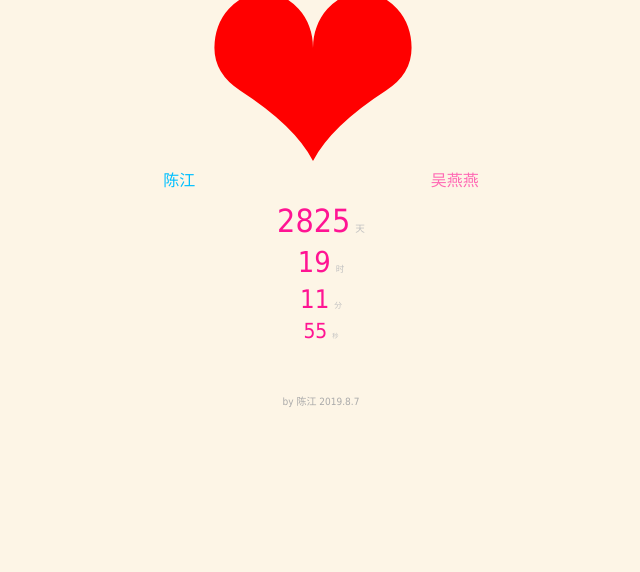
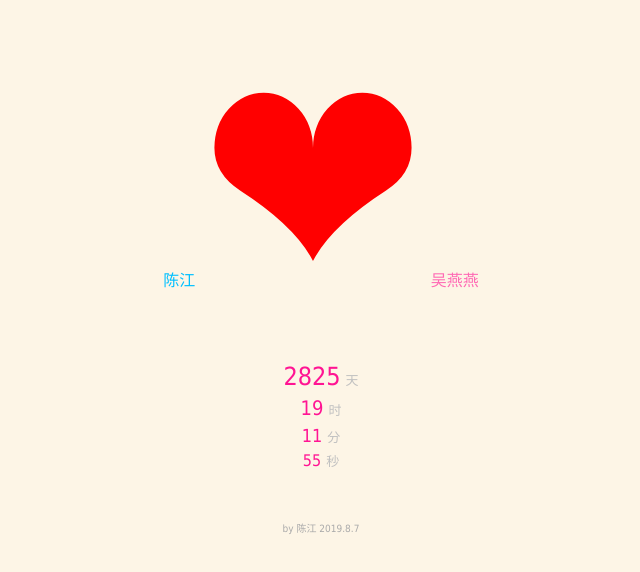
Before and after one commit to badhare/badhare.github.io, a plain HTML site: page index.html in a window 1280 px wide. Shown: the whole page, without its empty margins (319-959 px from the left). Drawn offline with nearby package versions, Linux system fonts and the light colour scheme.

Commit message:
first commit

```diff
--- a/index.html
+++ b/index.html
@@ -17,9 +17,9 @@
         color: red;
     }
 
-    body .heart {
-        margin: -100px 0 -60px;
-    }
+    /*body .heart {*/
+        /*margin: -100px 0 -60px;*/
+    /*}*/
 
     body .heart .body{
         color: #00BFFF;
@@ -34,23 +34,23 @@
     }
 
     body .content .day {
-        font-size: 2em;
+        font-size: 25px;
     }
 
     body .content .hour {
-        font-size: 1.8em;
+        font-size: 20px;
     }
 
     body .content .minute {
-        font-size: 1.6em;
+        font-size: 18px;
     }
 
     body .content .second {
-        font-size: 1.3em;
+        font-size: 16px;
     }
 
     body .content div span {
-        font-size: 0.3em !important;
+        font-size: 13px !important;
         color: #C0C0C0;
         margin-left: 5px;
     }
```
